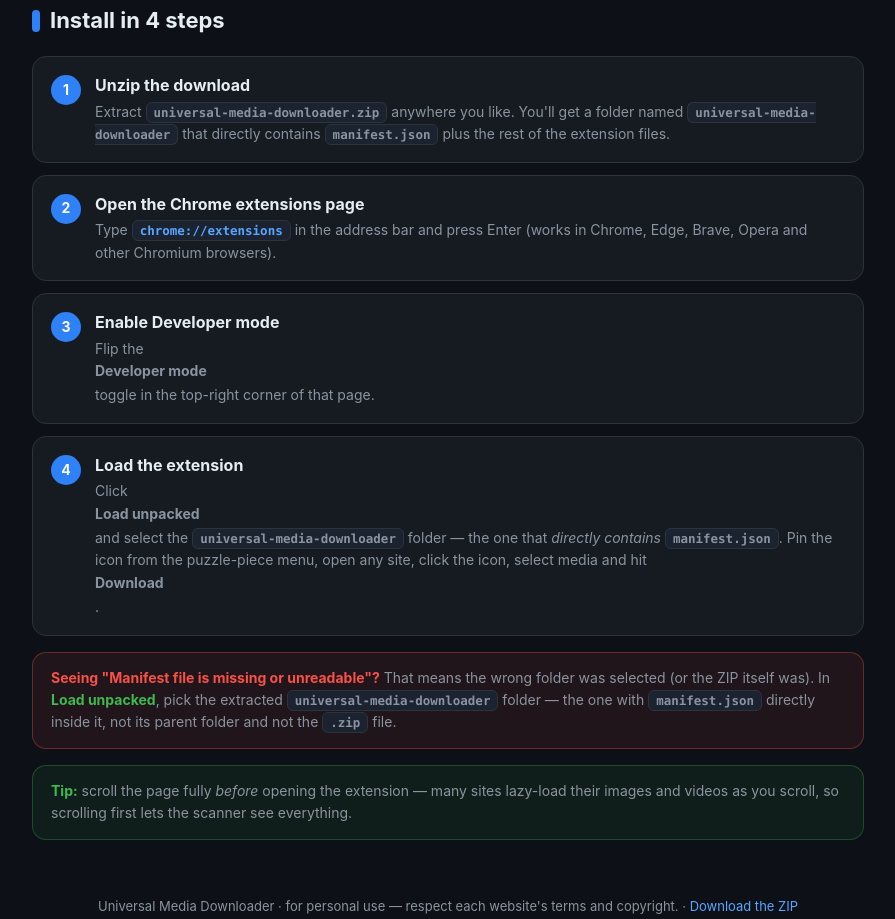
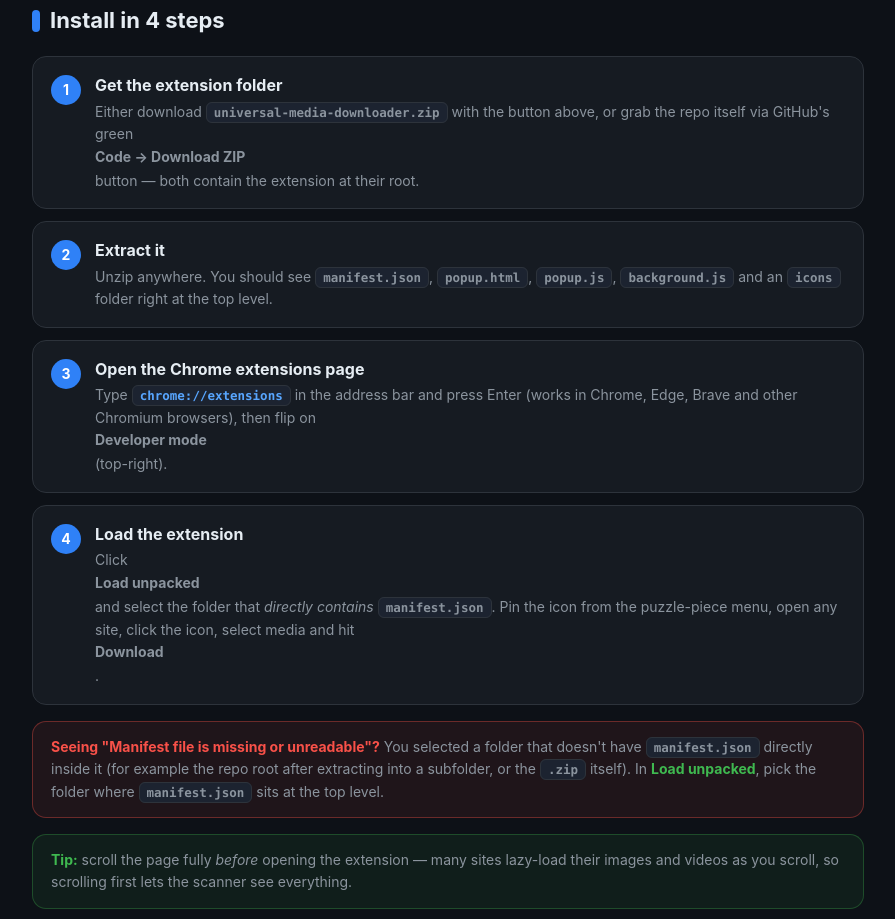
Before and after one commit to artishade/Downloader, a browser extension: page index.html in a window 1280 px wide. Shown: the part 848-1767 px from the top of the page, without its empty margins (192-1087 px from the left). Drawn offline with Linux system fonts and the light colour scheme.

Commit message:
Move extension to repo root so GitHub Download ZIP loads directly
Loading the extension failed with "Manifest file is missing or
unreadable" because users who grabbed the repo via GitHub's Download ZIP
got a folder whose root has no manifest.json - the extension lived in
extension/. The repo root now IS the extension (manifest.json, popup.*,
background.js, icons/ at top level), so extracting Downloader-main and
pointing "Load unpacked" at it just works. The distributed
universal-media-downloader.zip still ships a clean
universal-media-downloader/ top-level folder.

- move manifest/popup/background/icons to repo root; drop extension/
- build_extension.py: write icons to ./icons, package from an explicit
  root file list with existence checks
- index.html + READMEs: new paths and install steps covering both the
  repo ZIP and the packaged ZIP
- e2e: default EXT_DIR is now the repo root; verified both the repo-root
  copy and the extracted distribution ZIP pass the full suite

Verified: 9/9 media scanned/selected/downloaded byte-identically from
both the repo root and the extracted ZIP (e2e/evidence.log).

🤖 Generated with Codebuff
Co-Authored-By: Codebuff <noreply@codebuff.com>

```diff
--- a/index.html
+++ b/index.html
@@ -119,14 +119,14 @@
           <span class="tag">Chrome Extension · Manifest V3</span>
           <span class="tag">One-Click Downloads</span>
         </div>
-        <img class="logo" src="extension/icons/icon128.png" alt="Universal Media Downloader logo" />
+        <img class="logo" src="icons/icon128.png" alt="Universal Media Downloader logo" />
         <h1>Download every media from <span>any website</span></h1>
         <p class="sub">
           Universal Media Downloader scans the page you're on, shows every image, video and audio file
           it can find, and lets you grab your selection in a single click.
         </p>
         <div class="cta-row">
-          <a class="btn btn-primary" href="extension/universal-media-downloader.zip" download>
+          <a class="btn btn-primary" href="universal-media-downloader.zip" download>
             <svg viewBox="0 0 24 24" aria-hidden="true"><path fill="currentColor" d="M12 3v10.6l-3.3-3.3L7.3 11.7 12 16.4l4.7-4.7-1.4-1.4-3.3 3.3V3h-2ZM5 19h14v2H5z"/></svg>
             Download Extension (.zip)
           </a>
@@ -164,31 +164,31 @@
         <ol class="steps">
           <li>
             <div>
-              <b>Unzip the download</b>
-              <p>Extract <code>universal-media-downloader.zip</code> anywhere you like. You'll get a folder named <code>universal-media-downloader</code> that directly contains <code>manifest.json</code> plus the rest of the extension files.</p>
+              <b>Get the extension folder</b>
+              <p>Either download <code>universal-media-downloader.zip</code> with the button above, or grab the repo itself via GitHub's green <b>Code → Download ZIP</b> button — both contain the extension at their root.</p>
+            </div>
+          </li>
+          <li>
+            <div>
+              <b>Extract it</b>
+              <p>Unzip anywhere. You should see <code>manifest.json</code>, <code>popup.html</code>, <code>popup.js</code>, <code>background.js</code> and an <code>icons</code> folder right at the top level.</p>
             </div>
           </li>
           <li>
             <div>
               <b>Open the Chrome extensions page</b>
-              <p>Type <span class="kbd">chrome://extensions</span> in the address bar and press Enter (works in Chrome, Edge, Brave, Opera and other Chromium browsers).</p>
-            </div>
-          </li>
-          <li>
-            <div>
-              <b>Enable Developer mode</b>
-              <p>Flip the <b>Developer mode</b> toggle in the top-right corner of that page.</p>
+              <p>Type <span class="kbd">chrome://extensions</span> in the address bar and press Enter (works in Chrome, Edge, Brave and other Chromium browsers), then flip on <b>Developer mode</b> (top-right).</p>
             </div>
           </li>
           <li>
             <div>
               <b>Load the extension</b>
-              <p>Click <b>Load unpacked</b> and select the <code>universal-media-downloader</code> folder — the one that <em>directly contains</em> <code>manifest.json</code>. Pin the icon from the puzzle-piece menu, open any site, click the icon, select media and hit <b>Download</b>.</p>
+              <p>Click <b>Load unpacked</b> and select the folder that <em>directly contains</em> <code>manifest.json</code>. Pin the icon from the puzzle-piece menu, open any site, click the icon, select media and hit <b>Download</b>.</p>
             </div>
           </li>
         </ol>
         <div class="callout" style="background: rgba(248, 81, 73, 0.08); border-color: rgba(248, 81, 73, 0.35);">
-          <b style="color: var(--bad)">Seeing "Manifest file is missing or unreadable"?</b> That means the wrong folder was selected (or the ZIP itself was). In <b>Load unpacked</b>, pick the extracted <code>universal-media-downloader</code> folder — the one with <code>manifest.json</code> directly inside it, not its parent folder and not the <code>.zip</code> file.
+          <b style="color: var(--bad)">Seeing "Manifest file is missing or unreadable"?</b> You selected a folder that doesn't have <code>manifest.json</code> directly inside it (for example the repo root after extracting into a subfolder, or the <code>.zip</code> itself). In <b>Load unpacked</b>, pick the folder where <code>manifest.json</code> sits at the top level.
         </div>
         <div class="callout">
           <b>Tip:</b> scroll the page fully <em>before</em> opening the extension — many sites lazy-load their images and videos as you scroll, so scrolling first lets the scanner see everything.
@@ -197,7 +197,7 @@
 
       <footer>
         Universal Media Downloader · for personal use — respect each website's terms and copyright. ·
-        <a href="extension/universal-media-downloader.zip" download>Download the ZIP</a>
+        <a href="universal-media-downloader.zip" download>Download the ZIP</a>
       </footer>
     </div>
   </body>
```
Also changed, not shown: e2e/run-test.mjs (+1 -1 lines), README.md, background.js (renamed from extension/background.js), extension/README.md (deleted), icons/icon128.png (renamed from extension/icons/icon128.png), icons/icon16.png (renamed from extension/icons/icon16.png), icons/icon48.png (renamed from extension/icons/icon48.png), manifest.json (renamed from extension/manifest.json), popup.css (renamed from extension/popup.css), popup.html (renamed from extension/popup.html), popup.js (renamed from extension/popup.js), 4 other files.
